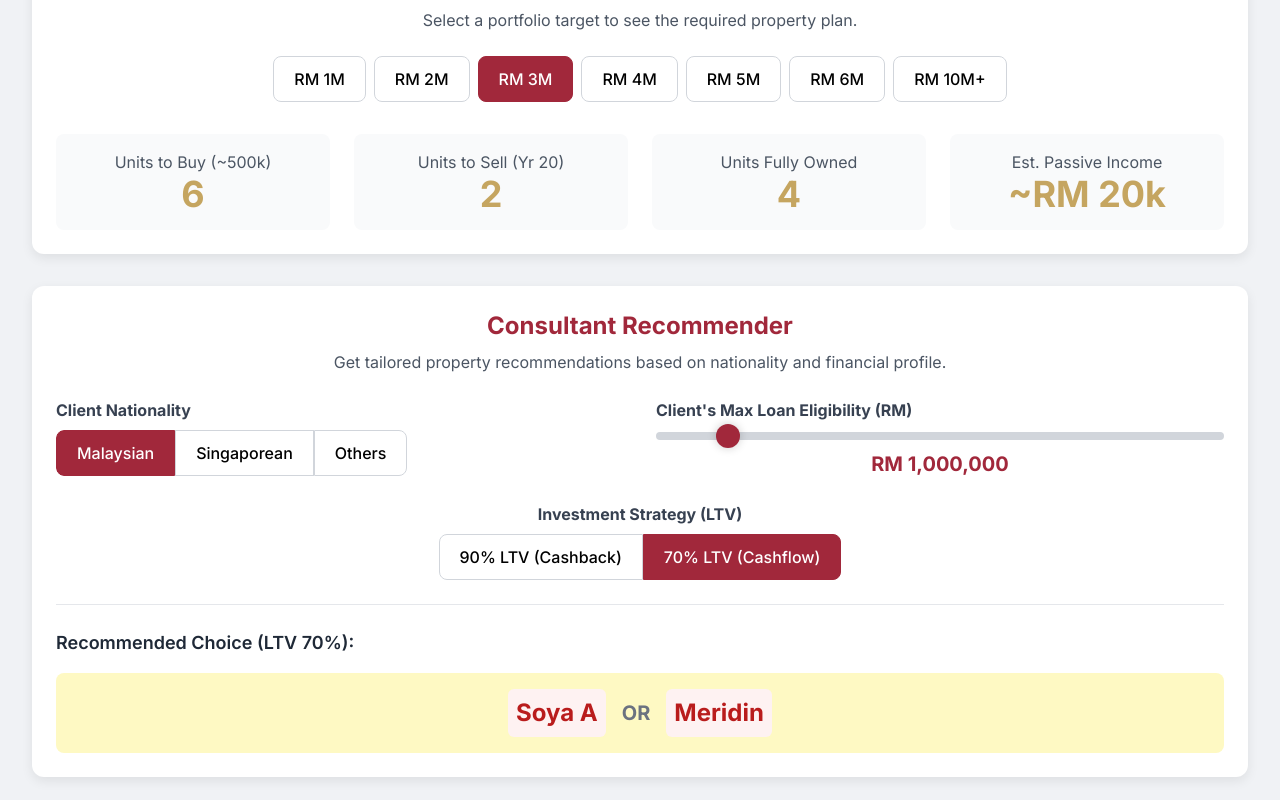
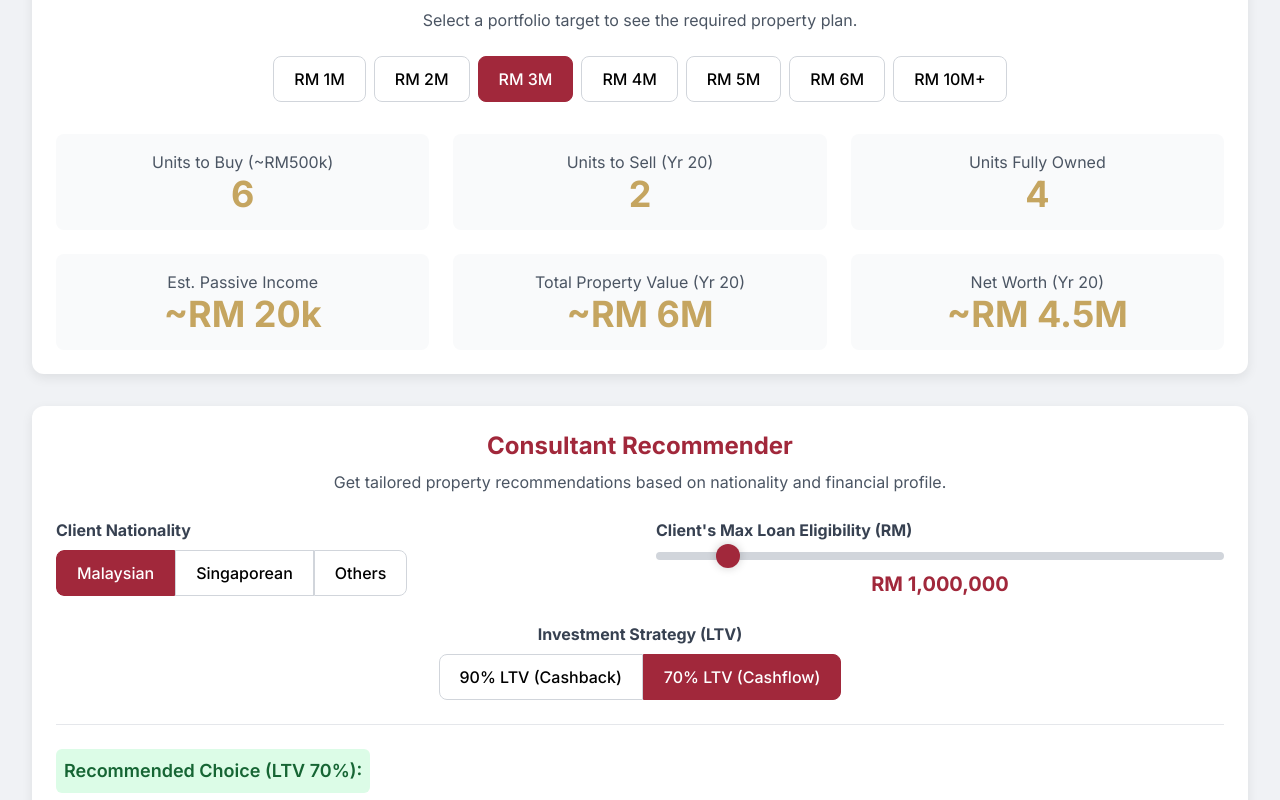
Before and after one commit to RenaC-maker/sm1on1, a plain HTML site: page index.html in a window 1280 px wide. Shown: the part 900-1700 px from the top of the page. Drawn offline with nearby package versions, Linux system fonts and the light colour scheme.

Commit message:
Update index.html

```diff
--- a/index.html
+++ b/index.html
@@ -109,11 +109,13 @@
                 <input type="radio" id="target6m" name="portfolioGoal" value="6"><label for="target6m" class="rounded-lg">RM 6M</label>
                 <input type="radio" id="target10m" name="portfolioGoal" value="10"><label for="target10m" class="rounded-lg">RM 10M+</label>
             </div>
-            <div class="grid grid-cols-2 md:grid-cols-4 gap-6 text-center">
-                <div class="bg-gray-50 p-4 rounded-lg"><p class="text-gray-600">Units to Buy (~500k)</p><p id="unitsToBuy" class="text-4xl highlight-value">6</p></div>
+            <div class="grid grid-cols-2 md:grid-cols-3 gap-6 text-center">
+                <div class="bg-gray-50 p-4 rounded-lg"><p class="text-gray-600">Units to Buy (~RM500k)</p><p id="unitsToBuy" class="text-4xl highlight-value">6</p></div>
                 <div class="bg-gray-50 p-4 rounded-lg"><p class="text-gray-600">Units to Sell (Yr 20)</p><p id="unitsToSell" class="text-4xl highlight-value">2</p></div>
                 <div class="bg-gray-50 p-4 rounded-lg"><p class="text-gray-600">Units Fully Owned</p><p id="unitsOwned" class="text-4xl highlight-value">4</p></div>
                 <div class="bg-gray-50 p-4 rounded-lg"><p class="text-gray-600">Est. Passive Income</p><p id="passiveIncome" class="text-4xl highlight-value">~RM 20k</p></div>
+                <div class="bg-gray-50 p-4 rounded-lg"><p class="text-gray-600">Total Property Value (Yr 20)</p><p id="propertyValue" class="text-4xl highlight-value">~RM 6M</p></div>
+                <div class="bg-gray-50 p-4 rounded-lg"><p class="text-gray-600">Net Worth (Yr 20)</p><p id="netWorth" class="text-4xl highlight-value">~RM 4.5M</p></div>
             </div>
         </div>
 
@@ -147,8 +149,29 @@
             </div>
 
             <!-- Recommendation Output -->
-            <div id="consultantRecommendationResult" class="mt-6 pt-6 border-t">
-                <!-- Recommendation will be injected here -->
+            <div id="consultantRecommendationResult" class="mt-6 pt-6 border-t"></div>
+
+            <!-- Pairing Idea Spotlight -->
+            <div id="pairingSpotlight" class="hidden mt-6 pt-6 border-t border-dashed">
+                <h3 class="text-xl font-bold text-gray-800 text-center mb-4">What is a Pairing Strategy? (Example)</h3>
+                <div class="bg-gray-50 rounded-lg p-6">
+                    <div class="grid grid-cols-1 md:grid-cols-2 gap-6 items-center">
+                        <div>
+                            <h4 class="font-bold text-lg main-title">BUY 1 FREE 1 PROPERTY</h4>
+                            <p class="font-semibold text-gray-700">Pairing WEI ZIAA + SOYA A</p>
+                            <p class="mt-2 text-sm text-gray-600">This strategy uses the cashback from a high-cashback property (like WEI ZIAA) to cover the entry costs of a high-cashflow property (like SOYA A), effectively getting you the second property for "free".</p>
+                        </div>
+                        <div class="border-l pl-6">
+                             <h4 class="font-bold text-lg main-title">Buy SOYA A @ LTV70 For Free</h4>
+                             <p class="text-sm text-gray-600">Using WEI ZIAA Cashback</p>
+                             <ul class="text-sm space-y-1 mt-2">
+                                 <li><span class="font-semibold">Renovation Cost:</span> ~RM40,000</li>
+                             </ul>
+                             <p class="text-sm font-bold text-green-600 mt-2">+ Cashflow Positive ~RM800++</p>
+                        </div>
+                    </div>
+                    <p class="text-center mt-6 font-semibold text-gray-700">🎯 Talk to your SM for more pairing recommendation strategy</p>
+                </div>
             </div>
         </div>
 
@@ -172,6 +195,13 @@
             </div>
             <div class="mt-8"><h3 class="text-xl font-bold text-gray-800 mb-4">Recommended Properties:</h3><div id="propertyRecommendations" class="grid grid-cols-1 md:grid-cols-2 lg:grid-cols-3 gap-6"></div></div>
         </div>
+
+        <!-- Disclaimer Section -->
+        <div class="mt-8 text-center">
+            <p class="text-xs italic text-gray-500">
+                Disclaimer: Images, illustrations,details, features, figures and/or calculations above are provided by and/or derived from Developer’s representations and/or publicly representation or guarantee by FAR Capital Sdn Bhd the Developer, external factors or may not be applicable to the client’s profile. The above shall not constitute as a representation or guarantee by FAR Capital Sdn Bhd.
+            </p>
+        </div>
     </div>
 
     <script>
@@ -185,13 +215,13 @@
         ];
 
         const portfolioTargets = {
-            1: { unitsToBuy: 2, unitsToSell: 1, unitsOwned: 1, income: '~RM 5k' },
-            2: { unitsToBuy: 4, unitsToSell: 1, unitsOwned: 3, income: '~RM 15k' },
-            3: { unitsToBuy: 6, unitsToSell: 2, unitsOwned: 4, income: '~RM 20k' },
-            4: { unitsToBuy: 8, unitsToSell: 2, unitsOwned: 6, income: '~RM 30k' },
-            5: { unitsToBuy: 10, unitsToSell: 3, unitsOwned: 7, income: '~RM 35k' },
-            6: { unitsToBuy: 12, unitsToSell: 3, unitsOwned: 9, income: '~RM 45k' },
-            10: { unitsToBuy: 20, unitsToSell: 5, unitsOwned: 15, income: '~RM 75k' }
+            1: { unitsToBuy: 2, unitsToSell: 1, unitsOwned: 1, income: '~RM 5k', propertyValue: '~RM 2M', netWorth: '~RM 1.5M' },
+            2: { unitsToBuy: 4, unitsToSell: 1, unitsOwned: 3, income: '~RM 15k', propertyValue: '~RM 4M', netWorth: '~RM 3M' },
+            3: { unitsToBuy: 6, unitsToSell: 2, unitsOwned: 4, income: '~RM 20k', propertyValue: '~RM 6M', netWorth: '~RM 4.5M' },
+            4: { unitsToBuy: 8, unitsToSell: 2, unitsOwned: 6, income: '~RM 30k', propertyValue: '~RM 8M', netWorth: '~RM 6M' },
+            5: { unitsToBuy: 10, unitsToSell: 3, unitsOwned: 7, income: '~RM 35k', propertyValue: '~RM 10M', netWorth: '~RM 7.5M' },
+            6: { unitsToBuy: 12, unitsToSell: 3, unitsOwned: 9, income: '~RM 45k', propertyValue: '~RM 12M', netWorth: '~RM 9M' },
+            10: { unitsToBuy: 20, unitsToSell: 5, unitsOwned: 15, income: '~RM 75k', propertyValue: '~RM 20M', netWorth: '~RM 15M' }
         };
 
         const propertyData = [
@@ -210,7 +240,7 @@
             { name: 'DINA', loanRange: [600000, 800000], cashflow90: -600, cashflow70: 300, cashback90: 270000, cashback70: 75000, capitalGain: 40, gradeCapital: 'A', gradeCashflow: 'C', status: 'UC' },
             { name: 'RIRI', loanRange: [600000, 800000], cashflow90: 300, cashflow70: 1000, cashback90: 100000, cashback70: -80000, capitalGain: 20, gradeCapital: 'A', gradeCashflow: 'A', status: 'UC' },
             { name: 'DIMM', loanRange: [600000, 900000], cashflow90: 250, cashflow70: 600, cashback90: 95000, cashback70: 5000, capitalGain: 20, gradeCapital: 'A', gradeCashflow: 'A', status: 'UC' },
-            { name: 'MERIDIN', loanRange: [600000, 1000000], cashflow90: 200, cashflow70: 500, cashback90: 80000, cashback70: 10000, capitalGain: 18, gradeCapital: 'B', gradeCashflow: 'B', status: 'UC' },
+            { name: 'MERIDIN', loanRange: [600000, 1000000], cashflow90: 800, cashflow70: 1000, cashback90: 80000, cashback70: 10000, capitalGain: 18, gradeCapital: 'B', gradeCashflow: 'B', status: 'C' },
             { name: 'WEI ZIAA', loanRange: [800000, 1000000], cashflow90: 500, cashflow70: 1000, cashback90: 221000, cashback70: -35000, capitalGain: 10, gradeCapital: 'A', gradeCashflow: 'A', status: 'UC' },
             { name: 'ABBY', loanRange: [1200000, 5000000], cashflow90: 0, cashflow70: 1400, cashback90: 470000, cashback70: 200000, capitalGain: 26, gradeCapital: 'A', gradeCashflow: 'B', status: 'UC' }
         ];
@@ -221,7 +251,7 @@
         const timelineContainer = document.getElementById('timeline');
         const focusCard = { icon: document.getElementById('focusIcon'), title: document.getElementById('focusTitle'), milestones: document.getElementById('focusMilestones'), actions: document.getElementById('focusActions'), ageDisplays: document.querySelectorAll('.age-display') };
         const portfolioSelector = document.getElementById('portfolioSelector');
-        const visionCard = { unitsToBuy: document.getElementById('unitsToBuy'), unitsToSell: document.getElementById('unitsToSell'), unitsOwned: document.getElementById('unitsOwned'), passiveIncome: document.getElementById('passiveIncome') };
+        const visionCard = { unitsToBuy: document.getElementById('unitsToBuy'), unitsToSell: document.getElementById('unitsToSell'), unitsOwned: document.getElementById('unitsOwned'), passiveIncome: document.getElementById('passiveIncome'), propertyValue: document.getElementById('propertyValue'), netWorth: document.getElementById('netWorth') };
         const loanEligibilitySlider = document.getElementById('loanEligibilitySlider');
         const loanEligibilityValue = document.getElementById('loanEligibilityValue');
         const ltvSelector = document.getElementById('ltvSelector');
@@ -234,11 +264,22 @@
         const consultantLtvWrapper = document.getElementById('consultantLtvWrapper');
         const consultantLtvSelector = document.getElementById('consultantLtvSelector');
         const consultantRecommendationResult = document.getElementById('consultantRecommendationResult');
+        const pairingSpotlight = document.getElementById('pairingSpotlight');
 
         // --- FUNCTIONS ---
         function createTimeline() { ageStages.forEach(stage => { const item = document.createElement('div'); item.className = 'timeline-item'; item.id = `stage-${stage.stage}`; item.innerHTML = `<div class="timeline-dot"></div><div class="timeline-content"><p class="text-sm text-gray-500">${stage.displayText} years old</p><h3 class="font-bold text-lg text-gray-700 transition-colors">${stage.title}</h3></div>`; timelineContainer.appendChild(item); }); }
         function updateFocusArea(age) { const currentStageData = ageStages.find(s => age >= s.range[0] && age <= s.range[1]) || ageStages[0]; document.querySelectorAll('.timeline-item').forEach(item => item.classList.remove('active')); document.getElementById(`stage-${currentStageData.stage}`).classList.add('active'); focusCard.icon.innerHTML = `<i class="fas ${currentStageData.icon}"></i>`; focusCard.title.textContent = currentStageData.title; focusCard.milestones.innerHTML = currentStageData.milestones; focusCard.actions.innerHTML = currentStageData.actions.map(action => `<li>${action}</li>`).join(''); focusCard.ageDisplays.forEach(el => el.textContent = `${currentStageData.displayText}`); }
-        function updateVision() { const selectedValue = document.querySelector('input[name="portfolioGoal"]:checked').value; const data = portfolioTargets[selectedValue]; if(!data) return; visionCard.unitsToBuy.textContent = data.unitsToBuy; visionCard.unitsToSell.textContent = data.unitsToSell; visionCard.unitsOwned.textContent = data.unitsOwned; visionCard.passiveIncome.textContent = data.income; }
+        function updateVision() {
+            const selectedValue = document.querySelector('input[name="portfolioGoal"]:checked').value;
+            const data = portfolioTargets[selectedValue];
+            if(!data) return;
+            visionCard.unitsToBuy.textContent = data.unitsToBuy;
+            visionCard.unitsToSell.textContent = data.unitsToSell;
+            visionCard.unitsOwned.textContent = data.unitsOwned;
+            visionCard.passiveIncome.textContent = data.income;
+            visionCard.propertyValue.textContent = data.propertyValue;
+            visionCard.netWorth.textContent = data.netWorth;
+        }
         function formatCurrency(num) { return new Intl.NumberFormat('en-MY', { style: 'currency', currency: 'MYR', minimumFractionDigits: 0 }).format(num); }
 
         function recommendProperties() {
@@ -262,7 +303,7 @@
 
             if (nationality === 'singaporean' || nationality === 'others') {
                 consultantLtvWrapper.style.display = 'none';
-                if (loanEligibility > 3000000) { recommendation = { text: "Recommended Pairing (LTV 80%):", properties: ['Wei Ziaa', 'Riri', 'Meridin'], type: 'and' }; }
+                if (loanEligibility > 3000000) { recommendation = { text: "Recommended Pairing (LTV 80%):", properties: ['Dimm', 'Riri', 'Meridin'], type: 'and' }; }
                 else if (loanEligibility > 2000000) { recommendation = { text: "Recommended Choice (LTV 80%):", special: true, properties: ['Wei Ziaa', 'Dimm', 'Meridin'] }; }
                 else if (loanEligibility > 1000000) { recommendation = { text: "Recommended Choice (LTV 80%):", properties: ['Riri', 'Meridin', 'Wei Ziaa'], type: 'or' }; }
                 else { recommendation.text = "Increase loan eligibility for specific recommendations."; }
@@ -274,12 +315,15 @@
                     else { recommendation = { text: "Recommended Pairing (LTV 70%):", properties: ['Abby', 'Soya A'], type: 'and' }; }
                 } else if (loanEligibility > 1000000) {
                     if (ltv === '90') { recommendation = { text: "Recommended Choice (LTV 90%):", properties: ['Wei Ziaa', 'Riri', 'Meridin'], type: 'or' }; }
-                    else { recommendation = { text: "Recommended Pairing (LTV 70%):", properties: ['Soya A', 'Meridin'], type: 'and' }; }
+                    else { recommendation = { text: "Recommended Pairing (LTV 70%):", properties: ['Dimm'], type: 'single' }; }
+                } else if (loanEligibility > 800000) {
+                    if (ltv === '90') { recommendation = { text: "Recommended Choice (LTV 90%):", properties: ['Ferra'], type: 'single' }; }
+                    else { recommendation = { text: "Recommended Choice (LTV 70%):", properties: ['Soya A', 'Meridin'], type: 'or' }; }
                 } else if (loanEligibility > 500000) {
-                    if (ltv === '90') { recommendation = { text: "Recommended Choice (LTV 90%):", properties: ['Una', 'Nexa', 'Ferra', 'Sora'], type: 'or' }; }
+                    if (ltv === '90') { recommendation = { text: "Recommended Choice (LTV 90%):", properties: ['Una', 'Nexa', 'Sora'], type: 'or' }; }
                     else { recommendation = { text: "Recommended Choice (LTV 70%):", properties: ['Soya A', 'Meridin'], type: 'or' }; }
                 } else { // <= 500,000
-                     if (ltv === '70') { recommendation = { text: "Recommended Choice (LTV 70%):", properties: ['Soya A', 'Meridin'], type: 'or' }; }
+                     if (ltv === '70') { recommendation = { text: "Recommended Choice (LTV 70%):", properties: ['Soya A'], type: 'single' }; }
                      else { recommendation.text = "No specific recommendation for 90% LTV at this eligibility. Consider 70% LTV or increasing loan eligibility."; }
                 }
             }
@@ -288,7 +332,7 @@
 
         function displayConsultantRecommendation(recommendation) {
             consultantRecommendationResult.innerHTML = '';
-            let content = `<h4 class="text-lg font-semibold text-gray-800">${recommendation.text}</h4>`;
+            let content = `<h4 class="text-lg font-semibold text-gray-800 inline-block p-2 rounded-md bg-green-100 text-green-800 font-bold">${recommendation.text}</h4>`;
 
             const getPropSpan = (propName) => {
                 const propData = propertyData.find(p => p.name.toUpperCase() === propName.toUpperCase());
@@ -310,11 +354,21 @@
                         </span>
                     `;
                 } else {
-                    propertyLinks = recommendation.properties.map(getPropSpan).join(recommendation.type === 'and' ? `<span class="mx-2 sm:mx-4 text-gray-500 font-bold text-2xl">&</span>` : `<span class="mx-2 sm:mx-4 text-gray-500 font-bold text-xl">OR</span>`);
+                    let separator = '';
+                    if (recommendation.type === 'and') separator = `<span class="mx-2 sm:mx-4 text-gray-500 font-bold text-2xl">&</span>`;
+                    else if (recommendation.type === 'or') separator = `<span class="mx-2 sm:mx-4 text-gray-500 font-bold text-xl">OR</span>`;
+                    propertyLinks = recommendation.properties.map(getPropSpan).join(separator);
                 }
                 content += `<div class="mt-4 p-4 bg-yellow-100 rounded-lg flex items-center justify-center flex-wrap gap-y-2">${propertyLinks}</div>`;
             }
             consultantRecommendationResult.innerHTML = content;
+
+            // Show or hide the pairing spotlight
+            if (recommendation.type === 'and' || recommendation.special) {
+                pairingSpotlight.classList.remove('hidden');
+            } else {
+                pairingSpotlight.classList.add('hidden');
+            }
         }
 
         // --- EVENT LISTENERS ---
```
